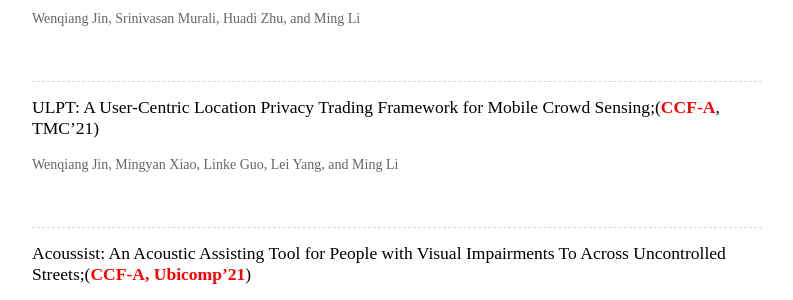
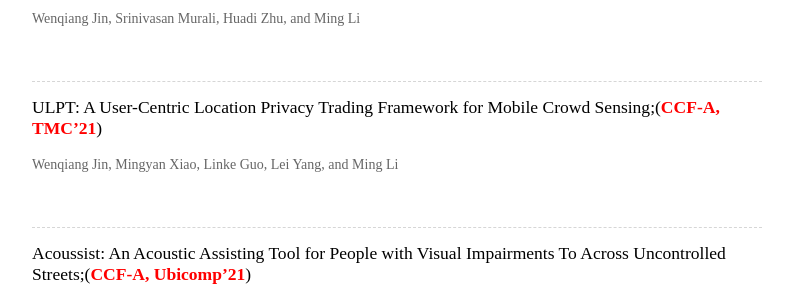
Before and after one commit to Wenqiangjin/wenqiangjin.github.io, a Jekyll site: the page built from pages/publications.html, in a window 1280 px wide and 900 px high, scrolled down 1238 px. Shown: the part 163-463 px from the top of the window, without its empty margins (368-1161 px from the left). Built offline with Jekyll 4.4.1, drawn with Linux system fonts in a browser that asks for light colours.

Commit message:
paper patent

```diff
--- a/pages/paper.html
+++ b/pages/paper.html
@@ -64,7 +64,7 @@ description: 论文
           <div class="n_temp_r_b1"><h4>Wenqiang Jin, Srinivasan Murali, Huadi Zhu, and Ming Li</h4></div>
         </li>
       </ul>
-      <h3>ULPT: A User-Centric Location Privacy Trading Framework for Mobile Crowd Sensing;(<b style="color:red;">CCF-A</b>, TMC’21)</h3>
+      <h3>ULPT: A User-Centric Location Privacy Trading Framework for Mobile Crowd Sensing;(<b style="color:red;">CCF-A, TMC’21</b>)</h3>
       <ul>
         <li>
           <div class="n_temp_r_b1"><h4>Wenqiang Jin, Mingyan Xiao, Linke Guo, Lei Yang, and Ming Li</h4></div>
--- a/pages/publications.html
+++ b/pages/publications.html
@@ -64,7 +64,7 @@ description: 研究成果
           <div class="n_temp_r_b1"><h4>Wenqiang Jin, Srinivasan Murali, Huadi Zhu, and Ming Li</h4></div>
         </li>
       </ul>
-      <h3>ULPT: A User-Centric Location Privacy Trading Framework for Mobile Crowd Sensing;(<b style="color:red;">CCF-A</b>, TMC’21)</h3>
+      <h3>ULPT: A User-Centric Location Privacy Trading Framework for Mobile Crowd Sensing;(<b style="color:red;">CCF-A, TMC’21</b>)</h3>
       <ul>
         <li>
           <div class="n_temp_r_b1"><h4>Wenqiang Jin, Mingyan Xiao, Linke Guo, Lei Yang, and Ming Li</h4></div>
```
